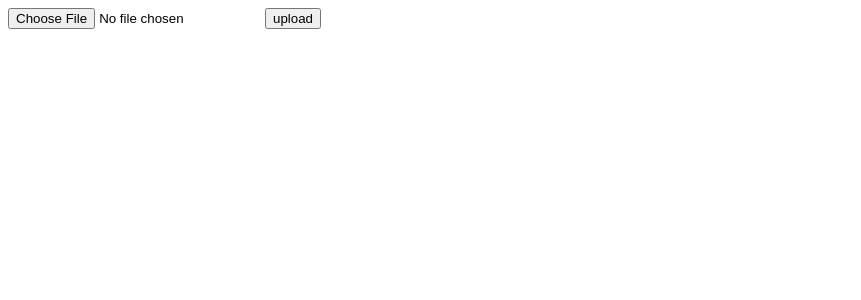
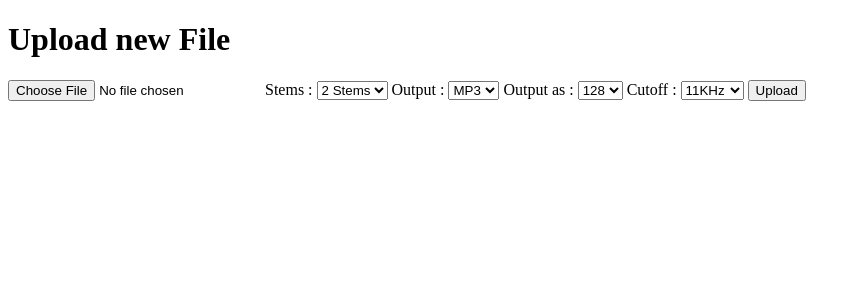
Before and after one commit to micodigo/Spleeter, a Flask app: page / in a window 1280 px wide. Shown: the top 300 px of the page, without its empty margins (0-861 px from the left). Run offline with Flask 2, Linux system fonts and the light colour scheme.

Commit message:
first commit

```diff
--- a/main.py
+++ b/main.py
@@ -12,10 +12,12 @@ def split():
     if request.method == "POST":
         if request.files:
             image = request.files["image"]
-            print(image.filename)
+            stems_seletcted = request.form['stems_select']
+            stems='spleeter:'+stems_seletcted+'stems'
+            # print(image.filename)
             image.save(os.path.join(app.config["upload"], image.filename))
-
-            separator = Separator('spleeter:4stems')
+            separator = Separator(stems)
+            # separator = Separator('spleeter:2stems')
             separator.separate_to_file("/media/codelife/Coding Area/Projects/Spleeter/uploads/abc.mp3", '/media/codelife/Coding Area/Projects/Spleeter/files',codec="mp3")
             shutil.make_archive('abc',"zip","files/abc")
             try:
@@ -23,7 +25,6 @@ def split():
             except shutil.Error:
                 pass
             return send_from_directory("files",path="abc.zip", as_attachment = True)
-            return redirect(request.url)
     return render_template("index.html")
 
 
--- a/templates/index.html
+++ b/templates/index.html
@@ -1,3 +1,4 @@
+
 <!DOCTYPE html>
 <html lang="en">
 <head>
@@ -7,10 +8,37 @@
     <title>Document</title>
 </head>
 <body>
-    <form action="/" method="post" enctype="multipart/form-data">
-        <input type="file" name="image" id="image">
-        <button type="submit">upload</button>
+    <h1>Upload new File</h1>
+    <form method=post enctype=multipart/form-data>
+        <input type=file name=image>
+        <label>Stems :</label>
+        <select name="stems_select" width="100px">
+            <option value="2">2 Stems</option>
+            <option value="4">4 Stems</option>
+            <option value="5">5 Stems</option>
+        </select>
 
-    </form>
+        <label>Output :</label>
+        <select name="output_select" width="100px">
+            <option value="mp3">MP3</option>
+            <option value="wav">WAV</option>
+        </select>
+
+        <label>Output as :</label>
+        <select name="output_as_select" width="100px">
+            <option value="128">128</option>
+            <option value="192">192</option>
+            <option value="256">256</option>
+            <option value="320">320</option>
+        </select>
+
+        <label>Cutoff :</label>
+        <select name="cutoff_select" width="100px">
+            <option value="11KHz">11KHz</option>
+            <option value="16KHz">16KHz</option>
+        </select>
+
+        <input type=submit value=Upload>
+        </form>
 </body>
 </html>
```
